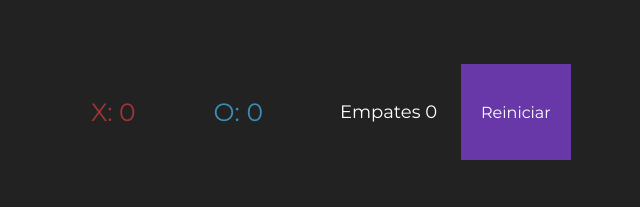
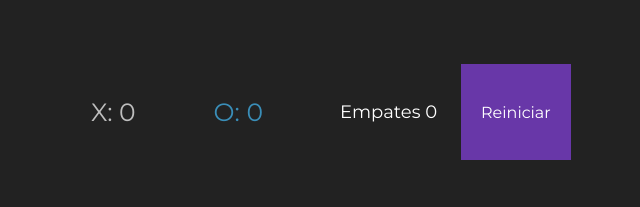
Before and after one commit to JuanPE44/tateti, a plain HTML site: page index.html in a window 1280 px wide. Shown: the top 207 px of the page, 319-959 px from the left. Drawn offline with Linux system fonts and the light colour scheme.

Commit message:
color x y o

```diff
--- a/styles.css
+++ b/styles.css
@@ -1,7 +1,7 @@
 :root {
 	--color-fondo:#222;
 	--color-tablero: #7f3fd3c2;
-	--colorX: #d33f3fb4;
+	--colorX: #ffffffb4;
 	--colorO: #3fa2d3d8;
 	--color-ganar: #9dd33fbe;
 }
```
